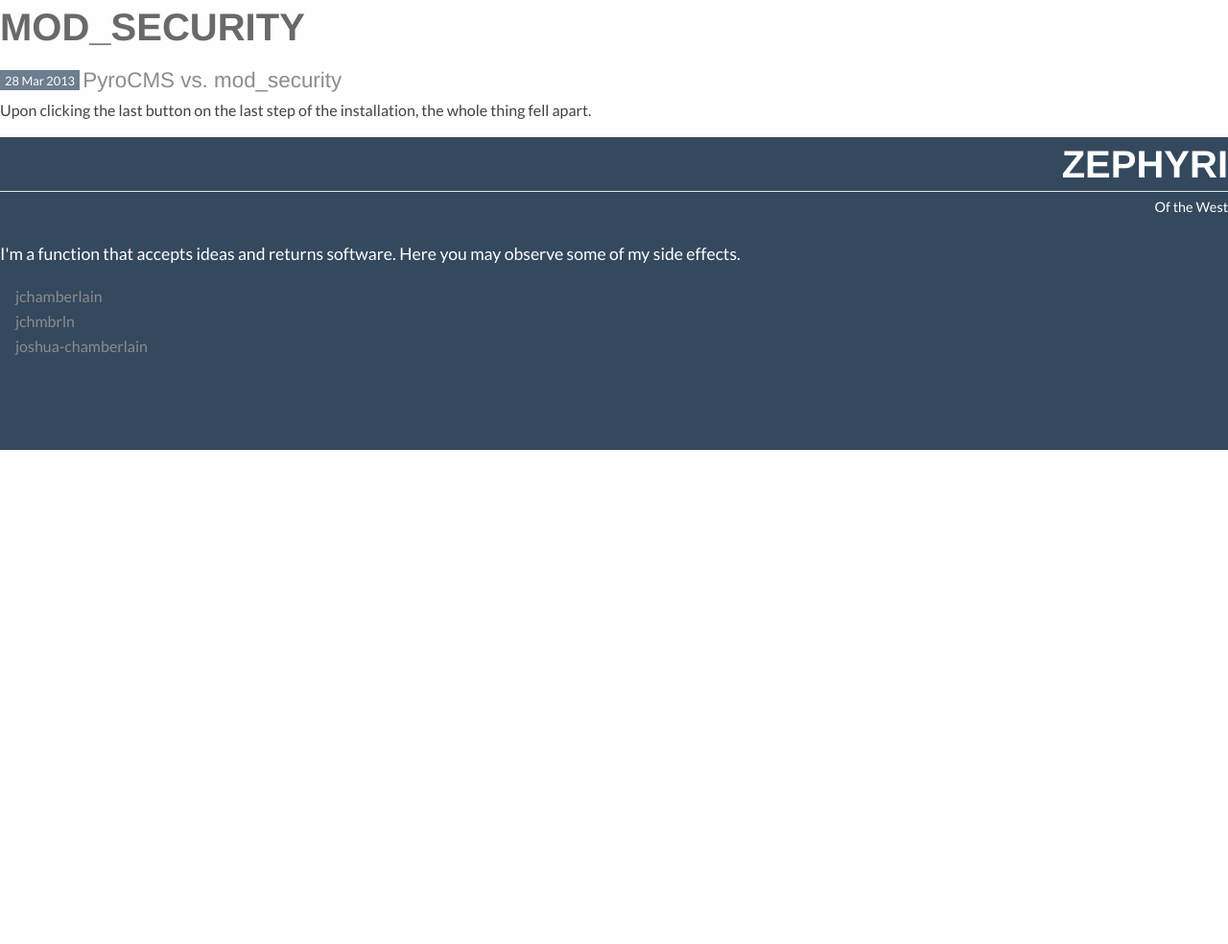
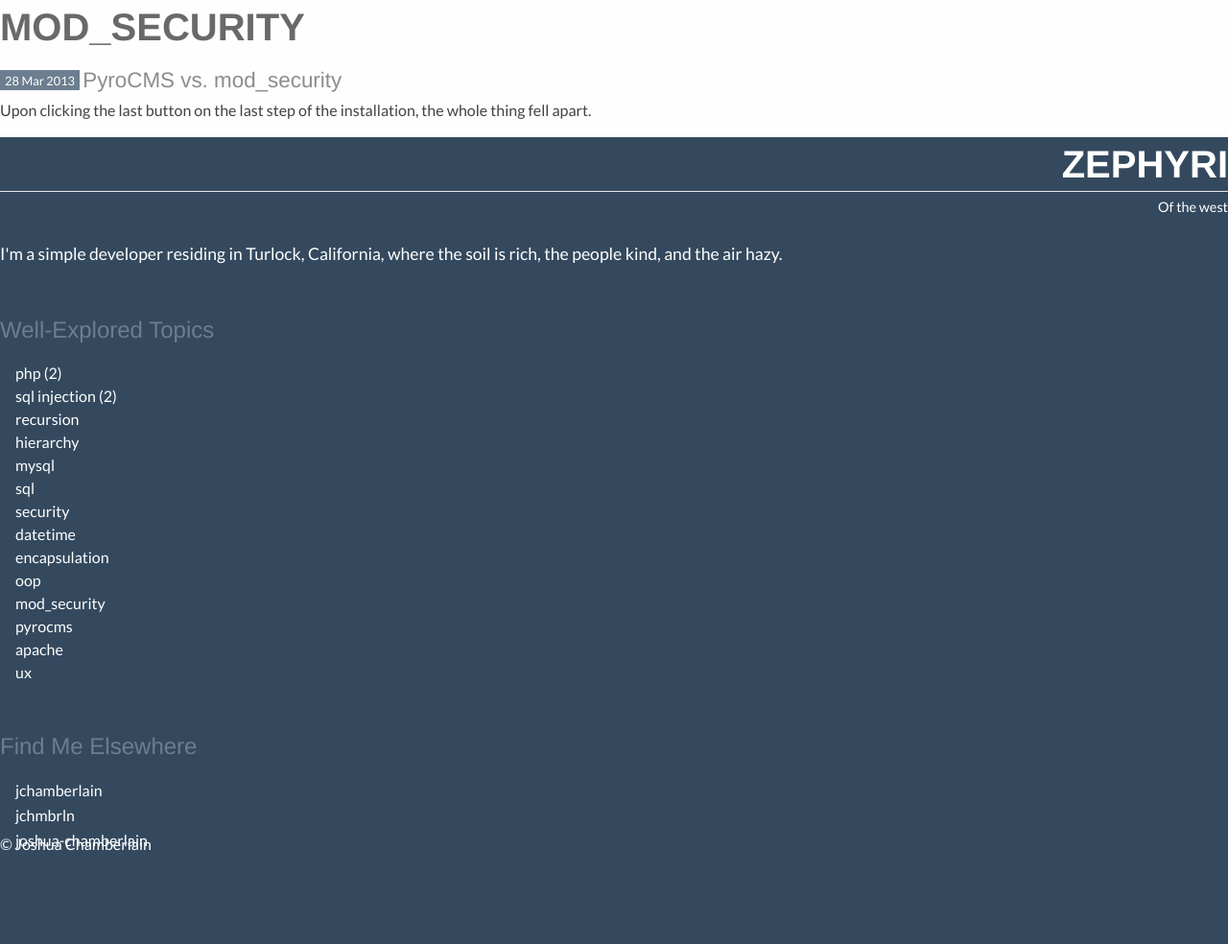
Before and after one commit to jchamberlain/jchamberlain.github.io, a Jekyll site: the page built from _tagpages/mod-security.html, in a window 1280 px wide. Shown: the whole page at 96% size. Built offline with Jekyll 4.4.1, drawn with Linux system fonts in a browser that asks for light colours; nearby versions of some CDN libraries; Markdown is read by kramdown in place of the engine named in the settings; a style sheet for code colours, icons or effects is not loaded; before the commit the page ends 900 px from its top, so only the background shows below that.

Commit message:
Add tags to sidebar and general cleanup

```diff
--- a/_layouts/default.html
+++ b/_layouts/default.html
@@ -19,31 +19,7 @@
 
 	</head>
 	<body>
-		{% for tag in site.tags %}
-			{% assign found = 0 %}
-			{% for tagpage in site.tagpages %}
-				{% if tagpage.tag == tag[0] %}
-					{% assign found = 1 %}
-				{% endif %}
-			{% endfor %}
-
-			{% if found == 0 %}
-				<p><strong>Missing tag page for "{{ tag[0] }}"!</strong></p>
-			{% endif %}
-		{% endfor %}
-
-		{% for tagpage in site.tagpages %}
-			{% assign found = 0 %}
-			{% for tag in site.tags %}
-				{% if tagpage.tag == tag[0] %}
-					{% assign found = 1 %}
-				{% endif %}
-			{% endfor %}
-
-			{% if found == 0 %}
-				<p><strong>Tag page for nonexistent tag "{{ tagpage.tag }}"!</strong></p>
-			{% endif %}
-		{% endfor %}
+{% for tag in site.tags %}{% assign found = 0 %}{% for tagpage in site.tagpages %}{% if tagpage.tag == tag[0] %}{% assign found = 1 %}{% endif %}{% endfor %}{% if found == 0 %}<p><strong>Missing tag page for "{{ tag[0] }}"!</strong></p>{% endif %}{% endfor %}{% for tagpage in site.tagpages %}{% assign found = 0 %}{% for tag in site.tags %}{% if tagpage.tag == tag[0] %}{% assign found = 1 %}{% endif %}{% endfor %}{% if found == 0 %}<p><strong>Tag page for nonexistent tag "{{ tagpage.tag }}"!</strong></p>{% endif %}{% endfor %}
 		<div id="container" class="row" data-equalizer data-equalize-on="medium">
 
 			<div id="content" class="small-12 medium-8 medium-push-4 columns" data-equalizer-watch>
@@ -53,13 +29,21 @@
 			<div id="sidebar" class="small-12 medium-3 medium-pull-8 columns" data-equalizer-watch>
 				<header>
 					<h2><a href="{{ site.baseurl }}/">{{ site.name }}</a></h2>
-					<span class="caption">Of the West</span>
+					<span class="caption">Of the west</span>
 				</header>
 
-				<p>I'm a function that accepts ideas and returns software. Here you may observe some of my side effects.</p>
+				<p>I'm a simple developer residing in Turlock, California, where the soil is rich, the people kind, and the air hazy.</p>
+{% assign sortedTags = site.array %}{% assign prevMin = -1 %}{% for _ in site.tags %}{% assign min = -1 %}{% for tag in site.tags %}{% assign size = tag[1] | size %}{% if min == -1 or size < min %}{% if size > prevMin %}{% assign min = size %}{% endif %}{% endif %}{% endfor %}{% if min > prevMin %}{% for tag in site.tags %}{% assign size = tag[1] | size %}{% if size == min %}{% assign sortedTags = sortedTags | unshift: tag %}{% endif %}{% endfor %}{% assign prevMin = min %}{% endif %}{% endfor %}
+				<h3>Well-Explored Topics</h3>
 				<nav class="tags">
+					<ul>
+						{% for tag in sortedTags %}{% assign size = tag[1] | size %}{% if forloop.index <= 20 %}
+							<li><a href="{{ site.baseurl }}/tags/{{ tag[0] | slugify }}">{{ tag[0] }}{% if size > 1 %} ({{ size }}){% endif %}</a></li>
+						{% endif %}{% endfor %}
+					</ul>
+				</nav>
 
-				</nav>
+				<h3>Find Me Elsewhere</h3>
 				<nav class="external">
 					<ul class="external">
 						<li class="fi-social-github"><a href="https://github.com/jchamberlain">jchamberlain</a></li>
--- a/css/main.css
+++ b/css/main.css
@@ -2,12 +2,6 @@ body {
     font-family: Lato, Helvetica Neue,Helvetica,Roboto,Arial,sans-serif;
     color: #424242;
 }
-
-/**
- * //////////////////////////
- * Font and link declarations
- * //////////////////////////
- */
 span.time {
     color: #ADADAD;
     margin-bottom: 5px;
@@ -42,73 +36,6 @@ a:hover {
     text-decoration: underline;
 }
 
-
-/**
- * //////////////////////////////////
- * Right aka content column formatting
- * //////////////////////////////////
- */
-div.right {
-    width: 500px;
-    float: left;
-}
-
-div.content {
-    border-top: 1px solid #E6E6E6;
-    margin-top: 5px;
-    padding-top: 5px;
-}
-
-div.content pre {
-    background: #333333;
-    padding: 5px;
-    color: #FFF;
-    overflow-x: auto;
-    font-family: Menlo, Monaco, Consolas, 'Courier New', monospace;
-    font-size: 12px;
-}
-
-div.content .highlight {
-	background: #333333;
-}
-
-/**footer {
-    border-top: 1px solid #E6E6E6;
-    width: 100%;
-    height: 10px;
-    margin-top: 10px;
-    padding-top: 10px;
-    color: #C2C2C2;
-    font-size: 11px;
-    bottom: 0;
-    padding-bottom: 10px;
-}
-
-footer div#github {
-	text-align: right;
-}**/
-
-div.right h1 {
-	margin-bottom: -2px;
-}
-
-div.right ul {
-	list-style: none;
-	margin-left: 0;
-	padding: 0;
-}
-
-div.right ul li {
-	margin-top: 5px;
-	margin-left: 0;
-	padding: 0;
-}
-
-div.right .post ul {
-	list-style: square;
-	margin-left: 15px;
-}
-
 #sidebar {
     padding-bottom: 5em;
     background-color: #34495e;
@@ -123,17 +50,25 @@ div.right .post ul {
     color: #fff;
     text-decoration: none;
 }
+#sidebar h3 {
+    margin-top: 2em;
+    color: #6C7E8F;
+    font-size: 1.5em;
+}
 #sidebar header {
     margin-bottom: 1.5em;
 }
 #sidebar p {
     font-size: 1.1em;
 }
-nav ul.external {
-    padding: 0;
+nav ul {
+    padding:0;
     margin: 1em;
     list-style-type: none;
     line-height: 1.5em;
+}
+nav ul a, nav ul a:link, nav ul a:active {
+    color: #fff;
 }
 nav ul.external li::before {
     margin-right: 0.5em;
@@ -189,64 +124,11 @@ ul.posts li a {
 ul.posts li p {
 
 }
-
-
-/**
- * ///////////////////////////////////
- * Left column aka nav bar formatting
- * ///////////////////////////////////
- */
 span.caption {
     text-align: right;
     display: block;
     font-size: 0.9em;
 }
-div.col-sm-3 {
-        margin-top: 100px;
-        font-size: 11px;
-        color: #666;
-}
-
-div.col-sm-3 strong {
-        font-size: 16px;
-        color: #4A4A4A;
-        font-weight: normal;
-}
-
-div.col-sm-3 div#about {
-        margin-top: 10px;
-		color: #8C8C8C;
-}
-
-div.col-sm-3 img#about {
-    -webkit-border-radius: 150px;
-    margin-bottom: 10px;
-    margin-left: auto;
-    margin-right: auto;
-}
-
-
-// for tag cloud and archives
-.tag-cloud {
-  list-style: none;
-  padding: 0;
-  text-align: justify;
-  font-size: 16px;
-  li {
-    display: inline-block;
-    margin: 0 12px 12px 0;
-  }
-}
-#archives {
-  padding: 5px;
-}
-.archive-group {
-  margin: 5px;
-  border-top: 1px solid #ddd;
-}
-.archive-item {
-  margin-left: 5px;
-}
 .post-tags {
   text-align: right;
 }
```
Also changed, not shown: _tagpages/mod-security.html (renamed from _tagpages/mod_security.html).
